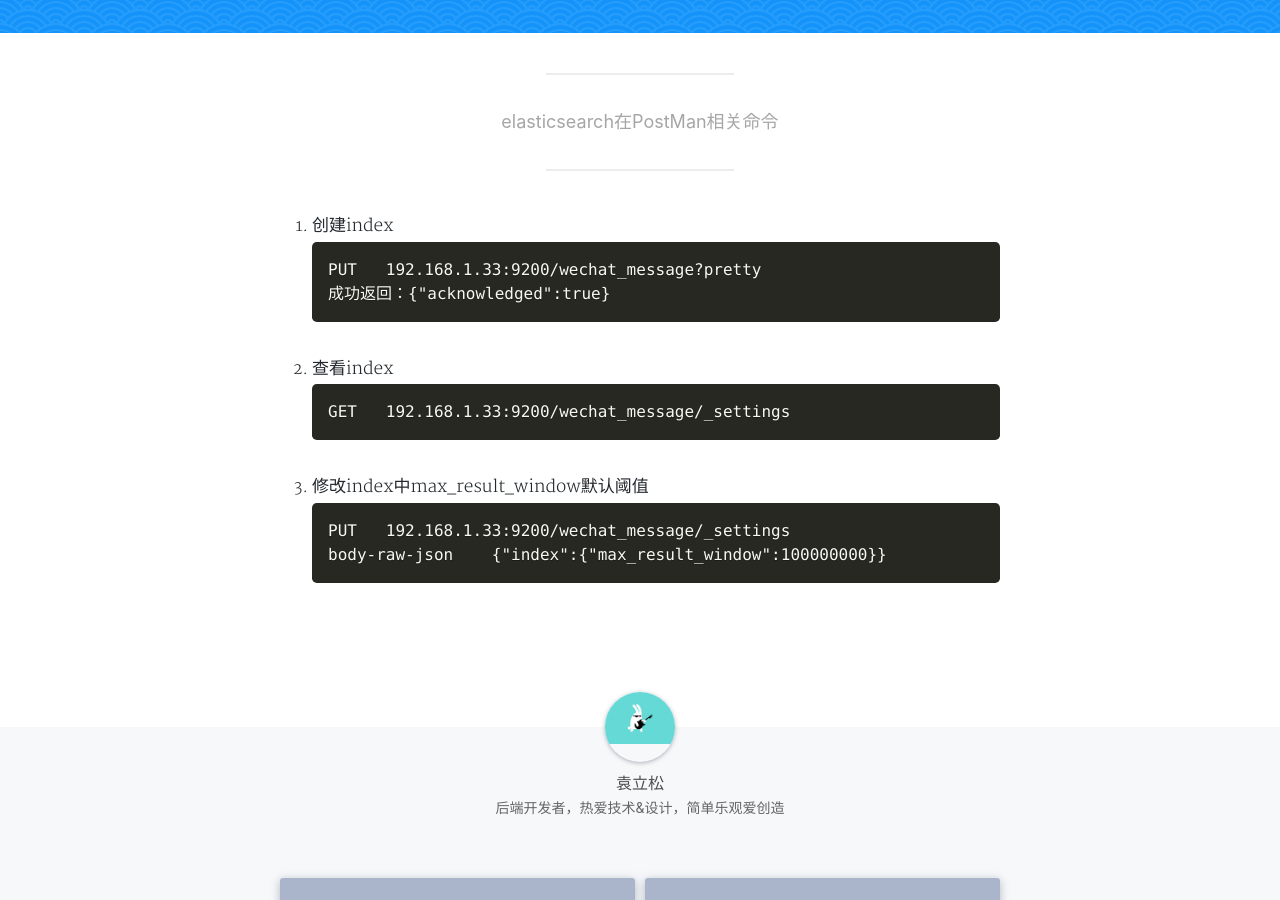
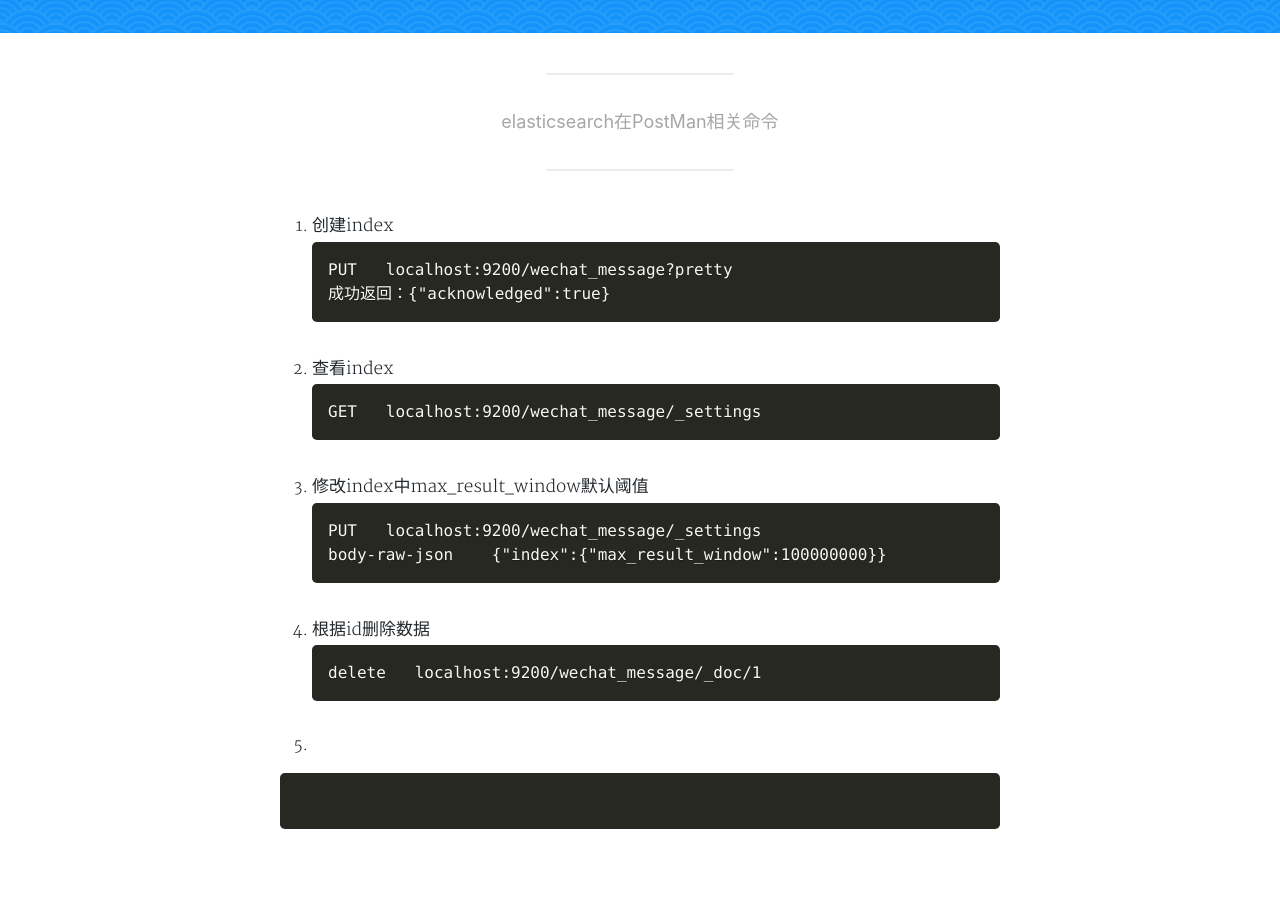
Before and after one commit to yuanlisong/yuanlisong.github.io, a Jekyll site: the page built from _posts/2020-11-23-elasticsearch相关配置.md, in a window 1280 px wide and 900 px high, scrolled down 327 px. Built offline with Jekyll 4.4.1, drawn with Linux system fonts in a browser that asks for light colours; nearby versions of some CDN libraries; a style sheet for code colours, icons or effects is not loaded.

Commit message:
Update 2020-11-23-elasticsearch相关配置.md
新增删除数据命令

````diff
--- a/_posts/2020-11-23-elasticsearch相关配置.md
+++ b/_posts/2020-11-23-elasticsearch相关配置.md
@@ -10,19 +10,31 @@ tags: Elasticsearch
 1. 创建index
 
    ```
-   PUT   192.168.1.33:9200/wechat_message?pretty
+   PUT   localhost:9200/wechat_message?pretty
    成功返回：{"acknowledged":true}
    ```
 
 2. 查看index
 
    ```
-   GET   192.168.1.33:9200/wechat_message/_settings
+   GET   localhost:9200/wechat_message/_settings
    ```
 
 3. 修改index中max_result_window默认阈值
 
    ```
-   PUT   192.168.1.33:9200/wechat_message/_settings
+   PUT   localhost:9200/wechat_message/_settings
    body-raw-json    {"index":{"max_result_window":100000000}}
    ```
+
+4. 根据id删除数据
+
+   ```
+   delete   localhost:9200/wechat_message/_doc/1
+   ```
+
+5.
+
+   ```
+
+   ```
````
